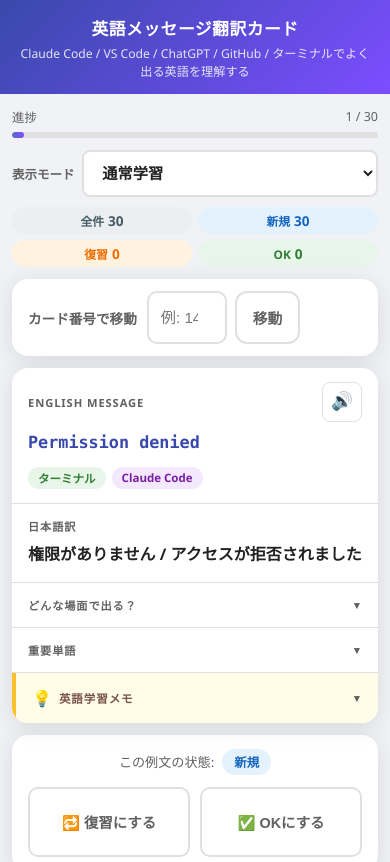
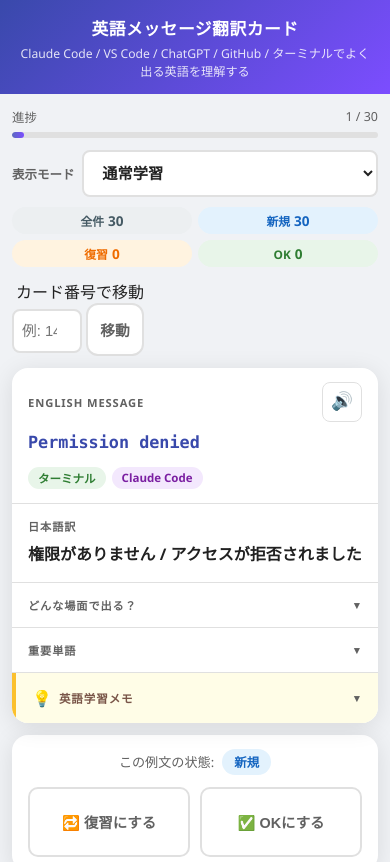
Before and after one commit to mokoshibuya-alt/english_messages_app, a plain HTML site: page index.html in a window 390 px wide. Shown: the top 862 px of the page. Drawn offline with Linux system fonts and the light colour scheme; no server answers.

Commit message:
Add files via upload

```diff
--- a/app.js
+++ b/app.js
@@ -390,12 +390,16 @@ function toggleSection(name) {
   section.querySelector(".collapsible-header").setAttribute("aria-expanded", expanded ? "true" : "false");
 }
 
-// カード切り替え時はすべて折りたたみ状態に戻す
+// カード切り替え時は折りたたみ状態に戻す
+// PC・タブレット（769px以上）では「重要単語」のみ初期表示で展開しておく
 function collapseAllSections() {
+  const expandVocabByDefault = window.innerWidth > 768;
+
   COLLAPSIBLE_SECTIONS.forEach(name => {
     const section = document.getElementById(`section-${name}`);
-    section.classList.remove("expanded");
-    section.querySelector(".collapsible-header").setAttribute("aria-expanded", "false");
+    const expanded = expandVocabByDefault && name === "vocab";
+    section.classList.toggle("expanded", expanded);
+    section.querySelector(".collapsible-header").setAttribute("aria-expanded", expanded ? "true" : "false");
   });
 }
 
--- a/styles.css
+++ b/styles.css
@@ -117,6 +117,7 @@ main {
 .mode-switcher {
   display: flex;
   align-items: center;
+  flex-wrap: wrap;
   gap: 8px;
 }
 
@@ -140,6 +141,43 @@ main {
 .mode-select:focus {
   outline: none;
   border-color: var(--primary);
+}
+
+/* ===== カード番号で移動 ===== */
+.card-jump-label {
+  margin-left: 4px;
+}
+
+.card-jump-input {
+  width: 64px;
+  padding: 7px 8px;
+  border: 2px solid var(--border);
+  border-radius: 8px;
+  font-size: 0.85rem;
+  color: var(--text);
+}
+
+.card-jump-input:focus {
+  outline: none;
+  border-color: var(--primary);
+}
+
+.card-jump-btn {
+  padding: 7px 12px;
+  border-radius: 8px;
+  border: 2px solid var(--border);
+  background: var(--card-bg);
+  font-size: 0.85rem;
+  font-weight: 600;
+  cursor: pointer;
+  color: var(--text-sub);
+  transition: all 0.18s ease;
+}
+
+.card-jump-btn:hover {
+  border-color: var(--primary);
+  color: var(--primary);
+  background: #f0f2ff;
 }
 
 .stats-bar {
@@ -557,42 +595,6 @@ main {
 }
 
 /* ===== データの書き出し・読み込み（端末間の引き継ぎ） ===== */
-.card-jump-bar {
-  background: var(--card-bg);
-  border-radius: var(--radius);
-  box-shadow: var(--shadow);
-  padding: 12px 20px;
-  display: flex;
-  align-items: center;
-  flex-wrap: wrap;
-  gap: 10px;
-}
-
-.card-jump-label {
-  font-size: 0.85rem;
-  color: var(--text-sub);
-  font-weight: 600;
-}
-
-.card-jump-controls {
-  display: flex;
-  gap: 8px;
-  flex: 1;
-}
-
-.card-jump-input {
-  width: 80px;
-  padding: 10px 12px;
-  border: 2px solid var(--border);
-  border-radius: 10px;
-  font-size: 0.95rem;
-  color: var(--text);
-}
-
-.card-jump-controls .btn-io {
-  flex: 0 0 auto;
-}
-
 .data-io-bar {
   background: var(--card-bg);
   border-radius: var(--radius);
@@ -693,13 +695,19 @@ kbd {
 
   /* ===== 表示モード・学習状況 ===== */
   .control-bar { flex-direction: column; align-items: stretch; gap: 10px; }
-  .mode-switcher { justify-content: space-between; }
+  .mode-switcher { justify-content: flex-start; }
   .mode-select {
     flex: 1;
     padding: 12px 14px;
     font-size: 0.95rem;
     min-height: 46px;
   }
+  .card-jump-input,
+  .card-jump-btn {
+    min-height: 44px;
+    font-size: 0.92rem;
+  }
+  .card-jump-input { width: 70px; }
   .stats-bar { justify-content: space-between; }
   .stat-pill { flex: 1 1 40%; justify-content: center; }
 
@@ -748,16 +756,6 @@ kbd {
     padding: 14px 12px;
   }
 
-  /* ===== カード番号で移動 ===== */
-  .card-jump-bar { padding: 12px 16px; }
-  .card-jump-input {
-    min-height: 50px;
-    font-size: 0.95rem;
-  }
-  .card-jump-controls .btn-io {
-    min-height: 50px;
-    padding: 14px 16px;
-  }
 }
 
 /* ===== RESPONSIVE: 小型スマホ ===== */
```
